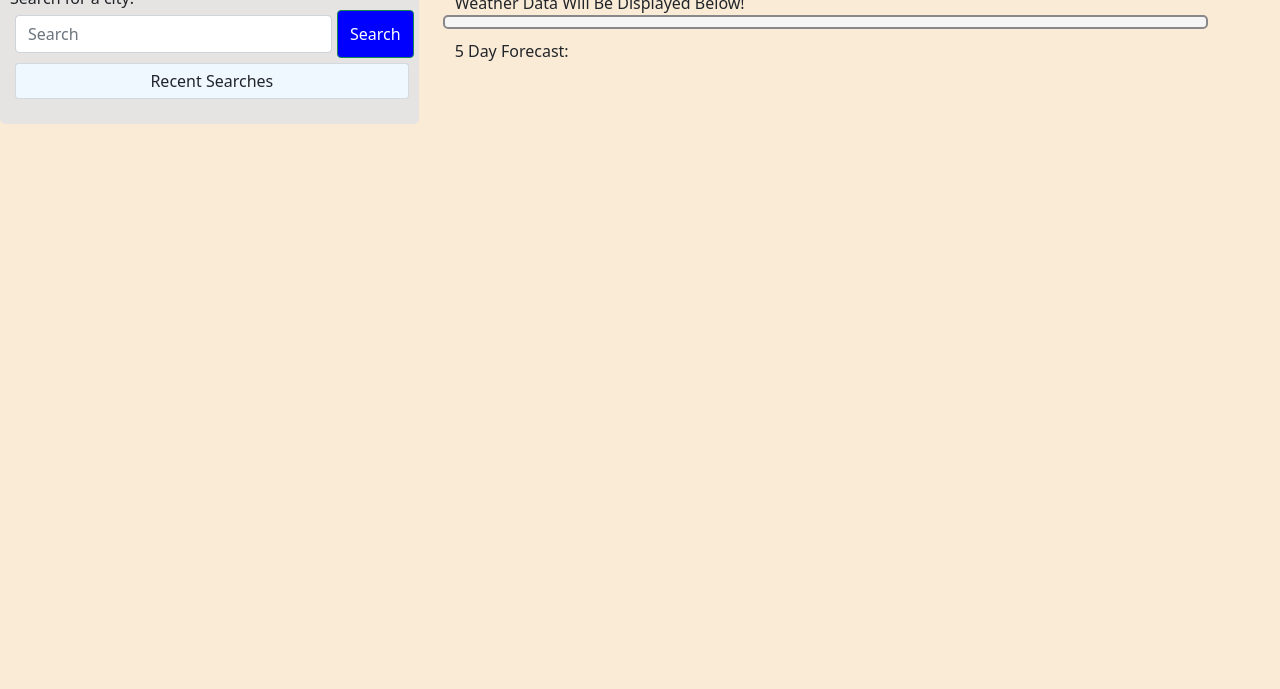
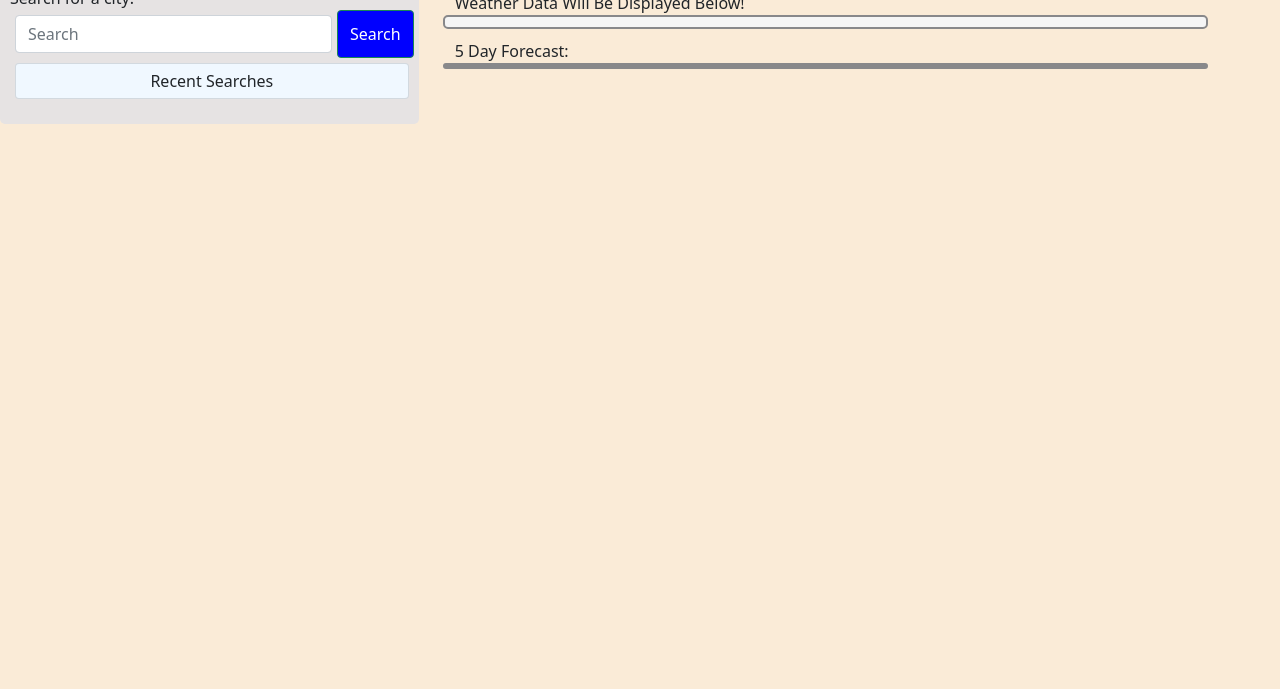
Before and after one commit to cparros/weather-app, a plain HTML site: page index.html in a window 1280 px wide. Shown: the part 111-800 px from the top of the page. Drawn offline with nearby package versions, Linux system fonts and the light colour scheme; no server answers.

Commit message:
added border

```diff
--- a/style.css
+++ b/style.css
@@ -71,6 +71,7 @@ width: 100%;
   background-color: whitesmoke;
   text-align: justify;
   border-radius: 5px;
+  border: rgb(136, 136, 138) solid;;
 }
 
 .futureText {
```
